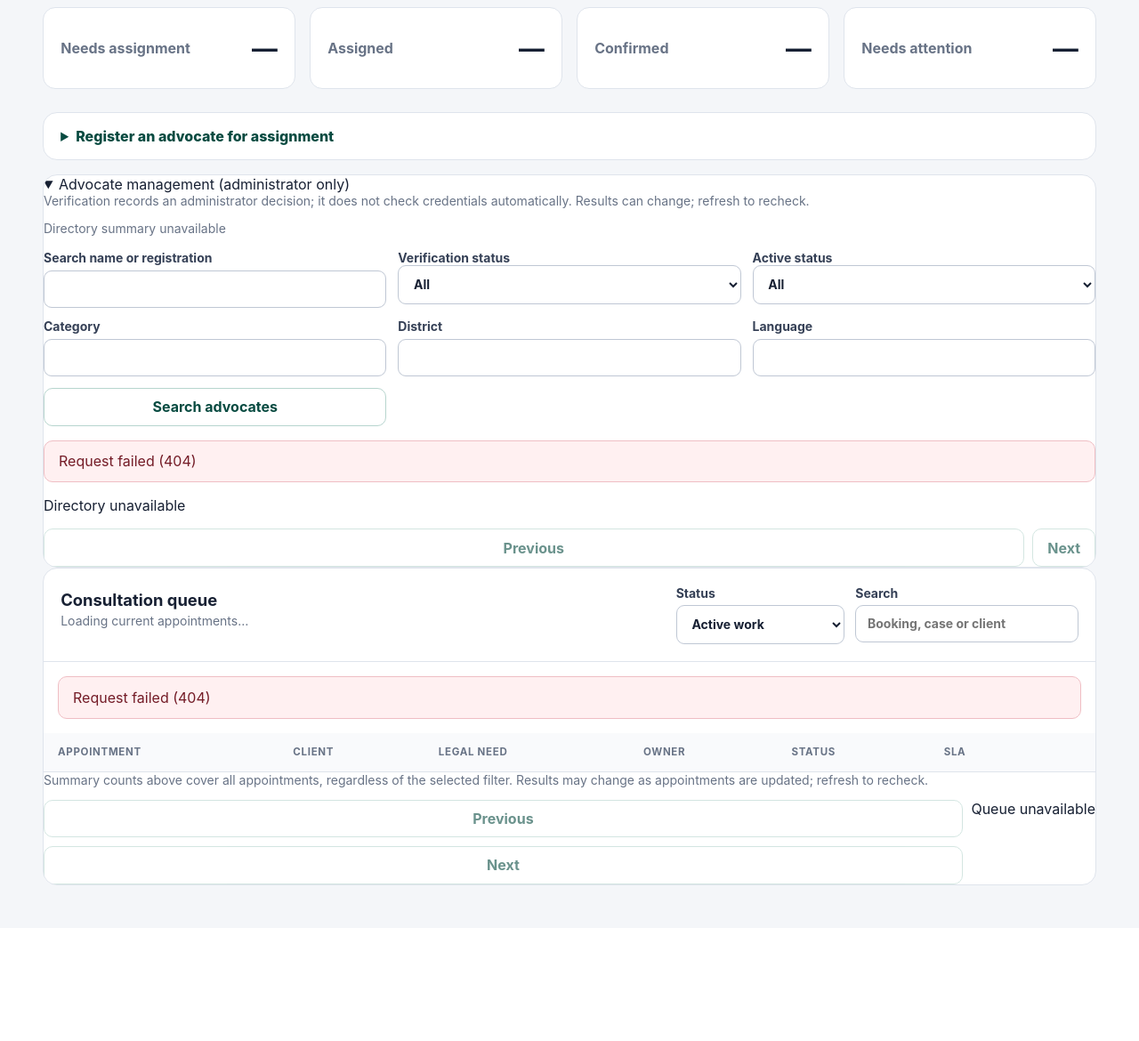
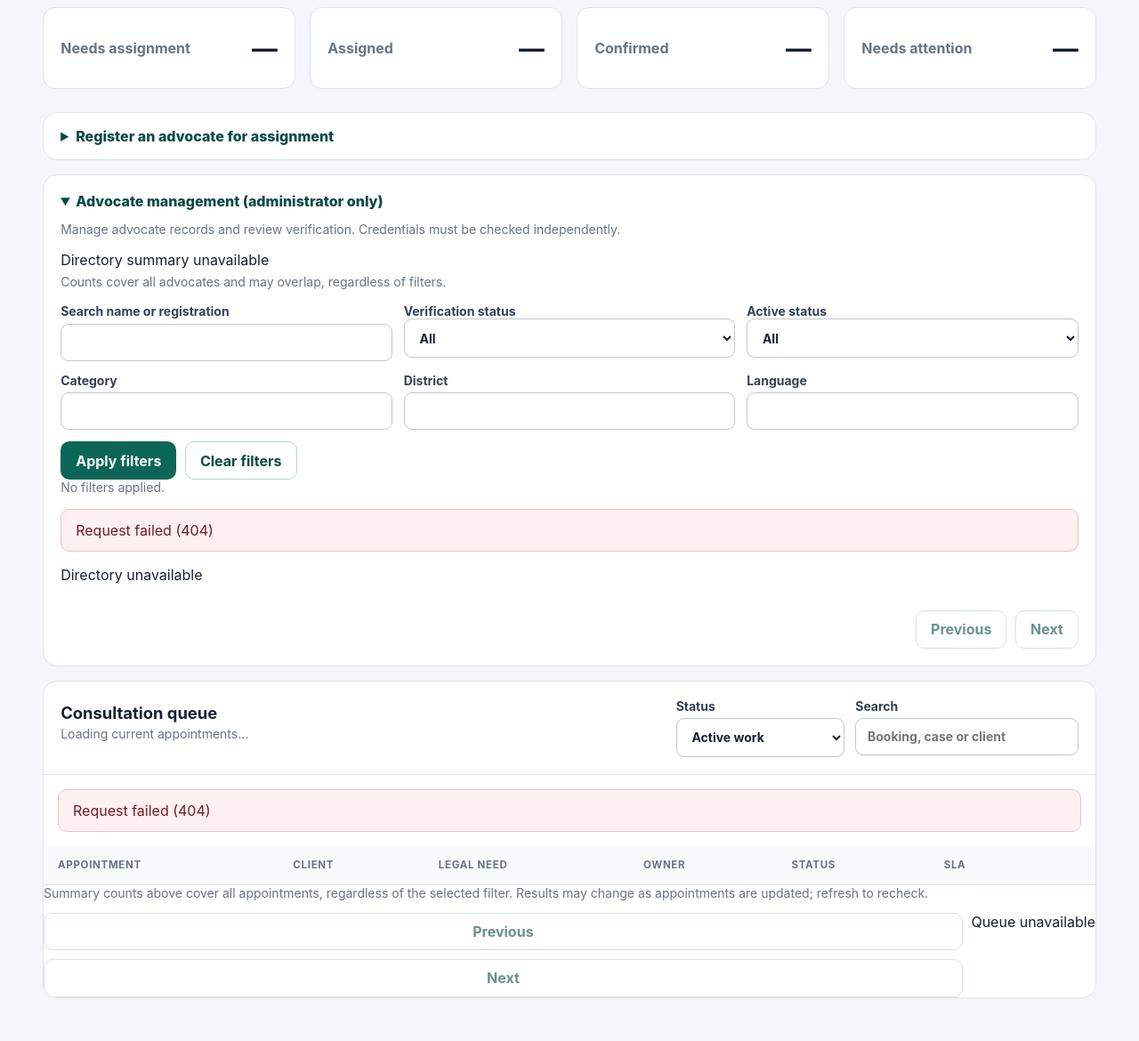
Before and after one commit to PKhaire/nyaysetu-bot, a Flask app: template templates/admin_appointments.html in a window 1280 px wide, after a click on "Advocate management (administrator only)". Shown: the part 245-1415 px from the top of the page at 89% size. Before the commit the page ends 1240 px from the top, so only its background shows below. Run offline with Flask 3, Linux system fonts and the light colour scheme; the template is opened without the code that fills it: most values are stand-ins (such as "Sample title", 1, 10 or a date in 2020); lists and menus that the app fills with data are empty.

Commit message:
Add files via upload

```diff
--- a/static/admin.css
+++ b/static/admin.css
@@ -68,11 +68,35 @@ textarea { resize: vertical; }
 .advocate-form { display: grid; grid-template-columns: repeat(3, minmax(0, 1fr)); gap: .8rem; margin-top: 1rem; }
 .advocate-form label input, .advocate-form label textarea { margin-top: .35rem; }
 .advocate-notes { grid-column: span 2; }
+.advocate-management { margin-bottom: 1rem; padding: 1.2rem; }
+.advocate-management > summary { cursor: pointer; color: var(--brand-dark); font-weight: 800; }
+.advocate-management > summary + p { margin: .8rem 0; }
+.advocate-stats { display: grid; grid-template-columns: repeat(4, minmax(0, 1fr)); gap: .7rem; margin: 1rem 0 .4rem; }
+.advocate-stat { padding: .8rem 1rem; border: 1px solid var(--line); border-radius: 12px; background: #f9fbfa; }
+.advocate-stat span, .advocate-stat strong { display: block; }
+.advocate-stat span { color: var(--muted); font-size: .8rem; }
+.advocate-stat strong { margin-top: .2rem; font-size: 1.4rem; }
+.advocate-filter-actions, .advocate-pagination { display: flex; gap: .6rem; align-items: end; flex-wrap: wrap; }
+.advocate-pagination { justify-content: flex-end; margin-top: .9rem; }
+.advocate-results { display: grid; gap: .65rem; }
+.advocate-card { display: flex; align-items: center; justify-content: space-between; gap: 1rem; border: 1px solid var(--line); border-radius: 12px; padding: 1rem; }
+.advocate-card h3 { margin: 0 0 .35rem; font-size: 1rem; overflow-wrap: anywhere; }
+.advocate-card p { margin: .3rem 0 0; }
+.advocate-card-badges { display: flex; gap: .35rem; flex-wrap: wrap; }
+.advocate-badge { display: inline-block; border-radius: 999px; padding: .25rem .55rem; background: #edf0f5; color: #354056; font-size: .75rem; font-weight: 750; }
+.advocate-badge-pending { background: #fff4d7; color: var(--warning); }
+.advocate-badge-verified { background: var(--brand-soft); color: var(--brand-dark); }
+.advocate-detail-section { padding: 1rem; margin: .75rem 0; border: 1px solid var(--line); border-radius: 12px; }
+.advocate-detail-section p { margin: .45rem 0; overflow-wrap: anywhere; }
+.advocate-verification-form { display: grid; gap: .8rem; }
+.advocate-verification-form input[type="checkbox"] { width: auto; flex: 0 0 auto; margin: .15rem .2rem 0 0; }
+.advocate-confirm-label { display: flex; align-items: flex-start; gap: .35rem; line-height: 1.4; }
+.advocate-success { margin: 1rem 0; padding: .8rem 1rem; border-radius: 10px; color: var(--brand-dark); background: var(--brand-soft); }
 .panel-heading { align-items: center; padding: 1.2rem; border-bottom: 1px solid var(--line); }
 .filters { display: flex; gap: .75rem; }
 .filters label { min-width: 170px; }
 .filters label span { display: block; margin-bottom: .3rem; }
-.table-wrap { overflow-x: auto; }
+.table-wrap { position: relative; overflow-x: auto; }
 table { width: 100%; border-collapse: collapse; font-size: .9rem; }
 th { color: var(--muted); background: #f9fafc; font-size: .72rem; letter-spacing: .06em; text-align: left; text-transform: uppercase; }
 th, td { padding: .9rem 1rem; border-bottom: 1px solid var(--line); vertical-align: top; }
@@ -124,6 +148,8 @@ dialog::backdrop { background: rgba(10, 18, 31, .56); }
 }
 
 @media (max-width: 620px) {
+  .advocate-stats { grid-template-columns: repeat(2, minmax(0, 1fr)); }
+  .advocate-card { align-items: stretch; flex-direction: column; }
   .topbar { position: static; }
   .brand small { display: none; }
   .page-heading { align-items: stretch; flex-direction: column; }
--- a/static/advocate_management.js
+++ b/static/advocate_management.js
@@ -9,8 +9,15 @@ document.addEventListener("DOMContentLoaded", () => {
   const summary = document.getElementById("advocate-directory-summary");
   const previous = document.getElementById("advocate-directory-previous");
   const next = document.getElementById("advocate-directory-next");
+  const dialog = document.getElementById("advocate-detail-dialog");
+  const detail = document.getElementById("advocate-detail-content");
+  const detailError = document.getElementById("advocate-detail-error");
+  const success = document.getElementById("advocate-directory-success");
+  const filterState = document.getElementById("advocate-filter-state");
   let offset = 0;
   let sequence = 0;
+  let applied = new URLSearchParams(new FormData(filters));
+  let working = false;
 
   function setError(message) {
     error.textContent = message;
@@ -21,6 +28,12 @@ document.addEventListener("DOMContentLoaded", () => {
     p.textContent = text;
     return p;
   }
+  function displayTime(value) {
+    if (!value) return "Not recorded";
+    const date = new Date(value);
+    if (Number.isNaN(date.getTime())) return "Invalid timestamp; contact support";
+    return `${new Intl.DateTimeFormat("en-IN", { dateStyle: "medium", timeStyle: "short", timeZone: "Asia/Kolkata" }).format(date)} IST`;
+  }
   async function request(url, options = {}) {
     const headers = new Headers(options.headers || {});
     if (options.method === "POST") {
@@ -28,19 +41,24 @@ document.addEventListener("DOMContentLoaded", () => {
       headers.set("X-CSRF-Token", document.querySelector('meta[name="csrf-token"]').content);
     }
     const response = await fetch(url, { ...options, headers, credentials: "same-origin" });
+    if (response.status === 401) {
+      window.location.assign("/admin/login");
+      throw new Error("Your session expired. Please sign in again.");
+    }
     const body = await response.json().catch(() => ({}));
     if (!response.ok) throw new Error(body.error || `Request failed (${response.status})`);
     return body;
   }
   function render(item) {
-    const card = document.createElement("article");
-    const heading = document.createElement("h3");
-    heading.textContent = item.name;
-    card.append(heading);
-    card.append(paragraph(`Registration: ${item.bar_registration_number || "Not provided"} | Status: ${item.verification_status} | ${item.active ? "Active" : "Inactive"}`));
-    card.append(paragraph(`Category: ${item.category || "—"} | District: ${item.district || "—"} | Languages: ${item.languages || "—"}`));
-    card.append(paragraph(`Email: ${item.email || "—"} | Phone: ${item.contact_masked}`));
-    card.append(paragraph(`Verification reference: ${item.verification_reference || "Not recorded"} | Verified at: ${item.verified_at || "Not recorded"}`));
+    const card = document.createElement("div");
+    card.className = "advocate-detail-section";
+    card.append(paragraph(`Registration: ${item.bar_registration_number || "Not provided"}`));
+    card.append(paragraph(`Status: ${item.verification_status} · ${item.active ? "Active" : "Inactive"}`));
+    card.append(paragraph(`Category: ${item.category || "Not recorded"} · District: ${item.district || "Not recorded"}`));
+    card.append(paragraph(`Languages: ${item.languages || "Not recorded"}`));
+    card.append(paragraph(`Email: ${item.email || "Not recorded"} · Phone: ${item.contact_masked}`));
+    card.append(paragraph(`Verification reference: ${item.verification_reference || "Not recorded"}`));
+    card.append(paragraph(`Verified at: ${displayTime(item.verified_at)}`));
     const historyButton = document.createElement("button");
     historyButton.type = "button";
     historyButton.className = "button button-secondary";
@@ -50,18 +68,30 @@ document.addEventListener("DOMContentLoaded", () => {
       historyButton.disabled = true;
       try {
         const body = await request(`/admin/advocates/${item.id}/verification-history`);
-        history.replaceChildren(paragraph("Most recent 25 registration and verification events:"),
-          ...body.items.map((event) => paragraph(`${event.action} | ${event.operator_id} | ${event.created_at}`)));
+        history.replaceChildren(paragraph("Most recent 25 registration and verification events. Ask an administrator if older history is needed:"),
+          ...body.items.map((event) => paragraph(`${event.action} | ${event.operator_id} | ${displayTime(event.created_at)}`)));
         if (!body.items.length) history.append(paragraph("No matching audit events found."));
       } catch (err) {
-        setError(String(err.message || err).replaceAll("_", " "));
+        detailError.textContent = String(err.message || err).replaceAll("_", " ");
+        detailError.classList.remove("hidden");
       } finally {
         historyButton.disabled = false;
       }
     });
     card.append(historyButton, history);
-    if (item.active && item.verification_status === "PENDING") {
+    const issues = Array.isArray(item.verification_issues) ? item.verification_issues : ["details unavailable"];
+    if (item.active && item.verification_status === "PENDING" && issues.length) {
+      const warning = paragraph(`Verification unavailable. Correct or review these required fields first: ${issues.join(", ").replaceAll("_", " ")}. Contact an authorized administrator; do not edit the database directly.`);
+      warning.className = "alert alert-error";
+      card.append(warning);
+    }
+    if (item.active && item.verification_status === "PENDING" && !issues.length) {
       const form = document.createElement("form");
+      form.className = "advocate-verification-form advocate-detail-section";
+      const title = document.createElement("h3");
+      title.textContent = "Record verification";
+      const note = paragraph("Only verify after independently checking credentials and eligibility. Use a non-sensitive evidence reference.");
+      note.className = "muted small";
       const refLabel = document.createElement("label");
       refLabel.textContent = "Non-sensitive verification evidence reference";
       const reference = document.createElement("input");
@@ -70,34 +100,74 @@ document.addEventListener("DOMContentLoaded", () => {
       reference.maxLength = 160;
       refLabel.append(reference);
       const checkLabel = document.createElement("label");
+      checkLabel.className = "advocate-confirm-label";
       const checked = document.createElement("input");
       checked.type = "checkbox";
       checked.required = true;
-      checkLabel.append(checked, document.createTextNode(" I independently checked this advocate's credentials and eligibility."));
+      const checkText = document.createElement("span");
+      checkText.textContent = "I independently checked this advocate's credentials and eligibility.";
+      checkLabel.append(checked, checkText);
       const button = document.createElement("button");
       button.type = "submit";
       button.className = "button button-primary";
       button.textContent = "Record verification";
-      form.append(refLabel, checkLabel, button);
+      form.append(title, note, refLabel, checkLabel, button);
       form.addEventListener("submit", async (event) => {
         event.preventDefault();
-        if (!window.confirm("Record this advocate as verified and eligible for matching assignments?")) return;
+        if (!window.confirm(`Record ${item.name} as verified? This records your independent decision and may make them eligible for matching assignments. The system does not check credentials automatically.`)) return;
+        working = true;
         button.disabled = true;
+        detailError.classList.add("hidden");
         try {
           await request(`/admin/advocates/${item.id}/verify`, { method: "POST", body: JSON.stringify({ verification_reference: reference.value.trim(), independent_checks_confirmed: checked.checked }) });
+          working = false;
+          dialog.close();
+          success.textContent = "Verification recorded. Refresh the appointment queue before assigning this advocate.";
+          success.classList.remove("hidden");
           await load();
         } catch (err) {
-          setError(String(err.message || err).replaceAll("_", " "));
+          working = false;
+          detailError.textContent = String(err.message || err).replaceAll("_", " ");
+          detailError.classList.remove("hidden");
           button.disabled = false;
         }
       });
       card.append(form);
     }
-    return card;
+    const listing = document.createElement("article");
+    listing.className = "advocate-card";
+    const info = document.createElement("div");
+    const heading = document.createElement("h3");
+    heading.textContent = item.name;
+    const badges = document.createElement("div");
+    badges.className = "advocate-card-badges";
+    const status = document.createElement("span");
+    status.className = `advocate-badge ${item.verification_status === "VERIFIED" ? "advocate-badge-verified" : "advocate-badge-pending"}`;
+    status.textContent = item.verification_status;
+    const active = document.createElement("span");
+    active.className = "advocate-badge";
+    active.textContent = item.active ? "Active" : "Inactive";
+    badges.append(status, active);
+    const scope = paragraph(`${item.bar_registration_number ? `Registration: ${item.bar_registration_number} · ` : "Registration not recorded · "}${item.category || "Category not set"} · ${item.district || "District not set"} · ${item.languages || "Languages not set"}`);
+    scope.className = "muted small";
+    info.append(heading, badges, scope);
+    const open = document.createElement("button");
+    open.type = "button";
+    open.className = "button button-secondary";
+    open.textContent = "View details";
+    open.setAttribute("aria-label", `View details for ${item.name}`);
+    open.addEventListener("click", () => {
+      detailError.classList.add("hidden");
+      document.getElementById("advocate-detail-title").textContent = item.name;
+      detail.replaceChildren(card);
+      dialog.showModal();
+    });
+    listing.append(info, open);
+    return listing;
   }
   async function load() {
     const id = ++sequence;
-    const params = new URLSearchParams(new FormData(filters));
+    const params = new URLSearchParams(applied);
     params.set("offset", String(offset));
     previous.disabled = true;
     next.disabled = true;
@@ -109,8 +179,19 @@ document.addEventListener("DOMContentLoaded", () => {
       const body = await request(`/admin/advocate-directory?${params}`);
       if (id !== sequence) return;
       results.replaceChildren(...body.items.map(render));
-      summary.textContent = `All advocates: ${body.counts.total} | Pending: ${body.counts.pending} | Verified: ${body.counts.verified} | Inactive: ${body.counts.inactive} (counts may overlap; independent of filters)`;
+      const cards = [["All advocates", body.counts.total], ["Pending", body.counts.pending], ["Verified", body.counts.verified], ["Inactive", body.counts.inactive]].map(([label, value]) => {
+        const box = document.createElement("div");
+        box.className = "advocate-stat";
+        const name = document.createElement("span");
+        name.textContent = label;
+        const number = document.createElement("strong");
+        number.textContent = String(value);
+        box.append(name, number);
+        return box;
+      });
+      summary.replaceChildren(...cards);
       count.textContent = `${body.total} matching advocates; showing ${body.items.length ? offset + 1 : 0}–${offset + body.items.length}`;
+      if (!body.items.length) results.append(paragraph("No advocates match the applied filters."));
       previous.disabled = offset === 0;
       next.disabled = offset + body.items.length >= body.total;
     } catch (err) {
@@ -120,8 +201,22 @@ document.addEventListener("DOMContentLoaded", () => {
       setError(String(err.message || err).replaceAll("_", " "));
     }
   }
-  panel.addEventListener("toggle", () => { if (panel.open) { offset = 0; load(); } });
-  filters.addEventListener("submit", (event) => { event.preventDefault(); offset = 0; load(); });
+  function applyFilters() {
+    applied = new URLSearchParams(new FormData(filters));
+    const selected = [...applied.entries()].filter(([key, value]) => value && !(key === "status" && value === "ALL") && !(key === "active" && value === "ALL"));
+    filterState.textContent = selected.length ? `Applied filters: ${selected.map(([key, value]) => `${key}: ${value}`).join(" · ")}` : "No filters applied.";
+    success.classList.add("hidden");
+    offset = 0;
+    load();
+  }
+  panel.addEventListener("toggle", () => { if (panel.open) applyFilters(); });
+  filters.addEventListener("submit", (event) => { event.preventDefault(); applyFilters(); });
+  filters.addEventListener("input", () => { filterState.textContent = "Filters changed. Select Apply filters to update results."; });
+  filters.addEventListener("change", () => { filterState.textContent = "Filters changed. Select Apply filters to update results."; });
+  document.getElementById("advocate-directory-clear").addEventListener("click", () => { filters.reset(); applyFilters(); });
   previous.addEventListener("click", () => { offset = Math.max(0, offset - 50); load(); });
   next.addEventListener("click", () => { offset += 50; load(); });
+  document.getElementById("advocate-detail-close").addEventListener("click", () => { if (!working) dialog.close(); });
+  document.getElementById("advocate-detail-cancel").addEventListener("click", () => { if (!working) dialog.close(); });
+  dialog.addEventListener("cancel", (event) => { if (working) event.preventDefault(); });
 });
--- a/templates/admin_appointments.html
+++ b/templates/admin_appointments.html
@@ -58,10 +58,11 @@
       </form>
     </details>
 
-    <details class="work-panel" id="advocate-directory-panel">
+    <details class="work-panel advocate-management" id="advocate-directory-panel">
       <summary>Advocate management (administrator only)</summary>
-      <p class="muted small">Verification records an administrator decision; it does not check credentials automatically. Results can change; refresh to recheck.</p>
-      <p id="advocate-directory-summary" class="muted small">Directory summary not loaded</p>
+      <p class="muted small">Manage advocate records and review verification. Credentials must be checked independently.</p>
+      <div id="advocate-directory-summary" class="advocate-stats" aria-label="All advocate counts" aria-live="polite">Directory summary not loaded</div>
+      <p class="muted small">Counts cover all advocates and may overlap, regardless of filters.</p>
       <form id="advocate-directory-filters" class="advocate-form">
         <label>Search name or registration<input name="search" type="search" maxlength="120"></label>
         <label>Verification status<select name="status"><option value="ALL">All</option><option value="PENDING">Pending</option><option value="VERIFIED">Verified</option></select></label>
@@ -69,12 +70,22 @@
         <label>Category<input name="category" maxlength="120"></label>
         <label>District<input name="district" maxlength="120"></label>
         <label>Language<input name="languages" maxlength="120"></label>
-        <button type="submit" class="button button-secondary">Search advocates</button>
+        <div class="advocate-filter-actions"><button type="submit" class="button button-primary">Apply filters</button><button id="advocate-directory-clear" type="button" class="button button-secondary">Clear filters</button></div>
       </form>
+      <p id="advocate-filter-state" class="muted small" aria-live="polite">No filters applied.</p>
       <div id="advocate-directory-error" class="alert alert-error hidden" role="alert"></div>
+      <div id="advocate-directory-success" class="advocate-success hidden" role="status"></div>
       <p id="advocate-directory-count" aria-live="polite"></p>
-      <div id="advocate-directory-results"></div>
-      <div class="inline-action"><button id="advocate-directory-previous" class="button button-secondary" type="button" disabled>Previous</button><button id="advocate-directory-next" class="button button-secondary" type="button" disabled>Next</button></div>
+      <div id="advocate-directory-results" class="advocate-results"></div>
+      <div class="advocate-pagination"><button id="advocate-directory-previous" class="button button-secondary" type="button" disabled>Previous</button><button id="advocate-directory-next" class="button button-secondary" type="button" disabled>Next</button></div>
+      <dialog id="advocate-detail-dialog" aria-labelledby="advocate-detail-title">
+        <div class="dialog-form">
+          <div class="dialog-heading"><div><p class="eyebrow">Advocate details</p><h2 id="advocate-detail-title"></h2></div><button id="advocate-detail-close" class="icon-button" type="button" aria-label="Close advocate details">×</button></div>
+          <div id="advocate-detail-content"></div>
+          <div id="advocate-detail-error" class="alert alert-error hidden" role="alert"></div>
+          <div class="dialog-actions"><button id="advocate-detail-cancel" class="button button-secondary" type="button">Close</button></div>
+        </div>
+      </dialog>
     </details>
 
     <section class="work-panel" aria-labelledby="queue-heading">
```
Also changed, not shown: admin.py (+17 -0 lines), docs/api-integrations.md (+1 -1 lines), tests/test_admin_operations.py (+44 -1 lines), tests/test_advocate_management_browser.py (+42 -3 lines).
